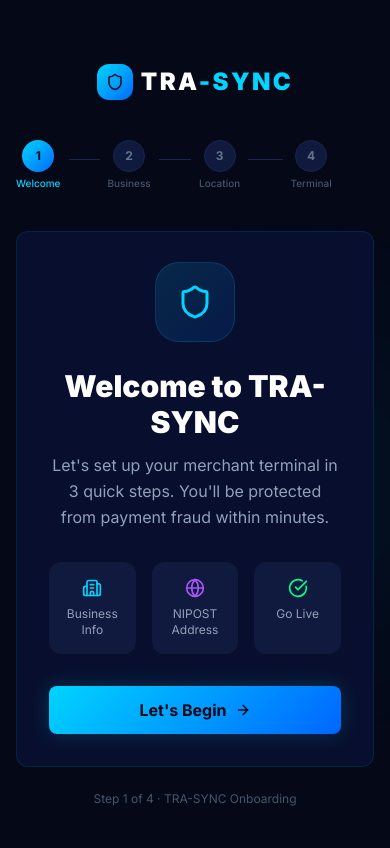
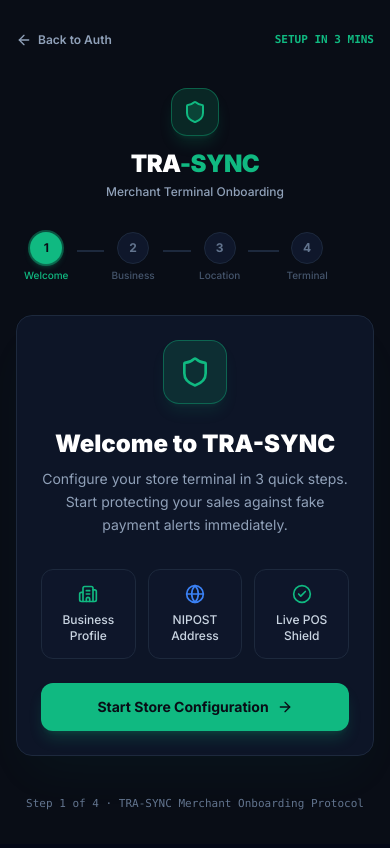
Before and after one commit to CodeWithHife/Tra-Sync, a Next.js app: page /onboard in a window 390 px wide. Shown: the top 848 px of the page. Built offline with nearby package versions, Linux system fonts and the light colour scheme.

Commit message:
Update Onboard page to match green dark theme and ensure mobile responsiveness

```diff
--- a/src/app/onboard/page.tsx
+++ b/src/app/onboard/page.tsx
@@ -3,8 +3,8 @@
 import { useState } from 'react';
 import { useRouter } from 'next/navigation';
 import {
-  Shield, Building2, MapPin, CheckCircle, Loader2,
-  ChevronRight, Globe, AlertCircle, Store, ArrowRight,
+  Shield, Building2, MapPin, CheckCircle2, Loader2,
+  ChevronRight, Globe, AlertCircle, Store, ArrowRight, ArrowLeft
 } from 'lucide-react';
 import { PostcodeResult } from '@/types';
 
@@ -18,7 +18,7 @@
   'Auto Parts & Accessories',
   'Furniture & Home Goods',
   'Telecommunications',
-  'Other',
+  'Other Services',
 ];
 
 type Step = 1 | 2 | 3 | 4;
@@ -78,104 +78,134 @@
   ];
 
   return (
-    <div className="min-h-screen bg-[#040817] flex flex-col items-center justify-center px-4 py-16 relative overflow-hidden">
-      <div className="absolute top-1/3 left-1/4 w-96 h-96 bg-[#00d4ff] opacity-[0.03] rounded-full blur-3xl pointer-events-none" />
+    <div className="min-h-screen bg-[#090D16] text-white font-sans flex flex-col justify-between px-4 py-8 relative overflow-hidden selection:bg-[#10B981] selection:text-[#090D16]">
+      {/* Ambient background glow */}
+      <div className="absolute top-1/4 left-1/2 -translate-x-1/2 w-[500px] h-[500px] bg-[radial-gradient(circle_at_center,_var(--tw-gradient-stops))] from-[#10B981]/10 via-[#10B981]/5 to-transparent blur-3xl pointer-events-none -z-10" />
 
-      <div className="w-full max-w-lg relative z-10">
-        {/* Logo */}
-        <div className="flex items-center justify-center gap-2 mb-10">
-          <div className="w-9 h-9 rounded-xl bg-gradient-to-br from-[#00d4ff] to-[#0066ff] flex items-center justify-center">
-            <Shield size={18} className="text-[#040817]" />
-          </div>
-          <span className="text-2xl font-black tracking-widest text-white">
-            TRA<span className="text-[#00d4ff]">-SYNC</span>
-          </span>
+      {/* Top Header Link */}
+      <div className="max-w-xl mx-auto w-full flex items-center justify-between z-10">
+        <button
+          onClick={() => router.push('/auth')}
+          className="text-slate-400 hover:text-[#10B981] text-xs font-semibold flex items-center gap-1.5 transition-colors"
+        >
+          <ArrowLeft className="w-4 h-4" /> Back to Auth
+        </button>
+        <span className="text-[#10B981] font-mono text-[11px] font-bold">SETUP IN 3 MINS</span>
       </div>
 
-        {/* Progress bar */}
-        <div className="flex items-center gap-2 mb-10">
+      {/* Main Form Container */}
+      <div className="w-full max-w-xl mx-auto my-auto py-6 relative z-10">
+
+        {/* Logo Header */}
+        <div className="flex flex-col items-center mb-8 text-center">
+          <div
+            onClick={() => router.push('/')}
+            className="w-12 h-12 rounded-2xl bg-[#10B981]/15 border border-[#10B981]/40 flex items-center justify-center text-[#10B981] mb-3 shadow-lg shadow-[#10B981]/15 cursor-pointer hover:scale-105 transition-transform"
+          >
+            <Shield className="w-6 h-6 fill-[#10B981]/20" />
+          </div>
+          <h1 className="text-2xl font-black tracking-tight text-white">
+            TRA<span className="text-[#10B981]">-SYNC</span>
+          </h1>
+          <p className="text-slate-400 text-xs font-medium mt-1">Merchant Terminal Onboarding</p>
+        </div>
+
+        {/* Step Progress Bar */}
+        <div className="flex items-center gap-2 mb-8 px-2">
           {STEPS.map((s, i) => (
             <div key={s.num} className="flex items-center gap-2 flex-1">
               <div className="flex flex-col items-center gap-1 shrink-0">
                 <div
                   className={`w-8 h-8 rounded-full flex items-center justify-center text-xs font-bold transition-all duration-300 ${
                     step > s.num
-                      ? 'bg-[#00d4ff] text-[#040817]'
+                      ? 'bg-[#10B981] text-[#090D16]'
                       : step === s.num
-                      ? 'bg-gradient-to-br from-[#00d4ff] to-[#0066ff] text-[#040817]'
-                      : 'bg-[#0f1a3e] text-slate-500 border border-[#1a2550]'
+                      ? 'bg-[#10B981] text-[#090D16] shadow-md shadow-[#10B981]/30 ring-2 ring-[#10B981]/40'
+                      : 'bg-slate-900 text-slate-500 border border-slate-800'
                   }`}
                 >
-                  {step > s.num ? <CheckCircle size={14} /> : s.num}
+                  {step > s.num ? <CheckCircle2 className="w-4 h-4 stroke-[3]" /> : s.num}
                 </div>
-                <span className={`text-[10px] font-medium ${step >= s.num ? 'text-[#00d4ff]' : 'text-slate-600'}`}>
+                <span className={`text-[10px] font-medium ${step >= s.num ? 'text-[#10B981]' : 'text-slate-600'}`}>
                   {s.label}
                 </span>
               </div>
               {i < STEPS.length - 1 && (
-                <div className={`flex-1 h-px mt-[-12px] transition-all duration-500 ${step > s.num ? 'bg-[#00d4ff]' : 'bg-[#1a2550]'}`} />
+                <div className={`flex-1 h-0.5 mt-[-14px] transition-all duration-500 ${step > s.num ? 'bg-[#10B981]' : 'bg-slate-800'}`} />
               )}
             </div>
           ))}
         </div>
 
-        {/* Card */}
-        <div className="card p-8 animate-slide-up">
+        {/* Card Box */}
+        <div className="bg-[#0F172A]/90 border border-slate-800 rounded-2xl p-6 sm:p-8 backdrop-blur-xl shadow-2xl shadow-[#10B981]/5">
+
           {/* ── Step 1: Welcome ──────────────────────────────────────────── */}
           {step === 1 && (
-            <div className="text-center">
-              <div className="w-20 h-20 rounded-3xl bg-gradient-to-br from-[#00d4ff20] to-[#0066ff20] border border-[#00d4ff25] flex items-center justify-center mx-auto mb-6 animate-float">
-                <Shield size={36} className="text-[#00d4ff]" />
+            <div className="text-center space-y-6">
+              <div className="w-16 h-16 rounded-2xl bg-[#10B981]/15 border border-[#10B981]/40 flex items-center justify-center mx-auto shadow-lg shadow-[#10B981]/10">
+                <Shield className="w-8 h-8 text-[#10B981]" />
               </div>
-              <h2 className="text-3xl font-black text-white mb-3">Welcome to TRA-SYNC</h2>
-              <p className="text-slate-400 mb-8 leading-relaxed">
-                Let&apos;s set up your merchant terminal in 3 quick steps. You&apos;ll be protected from
-                payment fraud within minutes.
+
+              <div className="space-y-2">
+                <h2 className="text-2xl sm:text-3xl font-black text-white">Welcome to TRA-SYNC</h2>
+                <p className="text-slate-400 text-sm leading-relaxed max-w-md mx-auto">
+                  Configure your store terminal in 3 quick steps. Start protecting your sales against fake payment alerts immediately.
                 </p>
-              <div className="grid grid-cols-3 gap-4 mb-8">
+              </div>
+
+              <div className="grid grid-cols-3 gap-3 pt-2">
                 {[
-                  { icon: Building2, label: 'Business Info', color: '#00d4ff' },
-                  { icon: Globe,     label: 'NIPOST Address', color: '#a855f7' },
-                  { icon: CheckCircle, label: 'Go Live',     color: '#00ff87' },
+                  { icon: Building2, label: 'Business Profile', color: '#10B981' },
+                  { icon: Globe,     label: 'NIPOST Address', color: '#3B82F6' },
+                  { icon: CheckCircle2, label: 'Live POS Shield', color: '#10B981' },
                 ].map((item) => {
                   const Icon = item.icon;
                   return (
-                    <div key={item.label} className="bg-[#0f1a3e] rounded-xl p-4 flex flex-col items-center gap-2">
-                      <Icon size={20} style={{ color: item.color }} />
-                      <span className="text-slate-400 text-xs text-center">{item.label}</span>
+                    <div key={item.label} className="bg-slate-900/90 border border-slate-800 rounded-xl p-3.5 flex flex-col items-center gap-2">
+                      <Icon className="w-5 h-5" style={{ color: item.color }} />
+                      <span className="text-slate-300 text-xs font-medium text-center">{item.label}</span>
                     </div>
                   );
                 })}
               </div>
-              <button id="onboard-start" onClick={advance} className="btn-primary w-full flex items-center justify-center gap-2">
-                Let&apos;s Begin <ArrowRight size={16} />
+
+              <button
+                id="onboard-start"
+                onClick={advance}
+                className="w-full bg-[#10B981] hover:bg-[#059669] text-[#090D16] font-bold text-sm py-3.5 rounded-xl transition-all shadow-lg shadow-[#10B981]/20 hover:shadow-[#10B981]/40 flex items-center justify-center gap-2 mt-4"
+              >
+                Start Store Configuration <ArrowRight className="w-4 h-4" />
               </button>
             </div>
           )}
 
           {/* ── Step 2: Business Info ────────────────────────────────────── */}
           {step === 2 && (
-            <div>
-              <div className="flex items-center gap-3 mb-6">
-                <div className="w-10 h-10 rounded-xl bg-[#00d4ff20] border border-[#00d4ff25] flex items-center justify-center">
-                  <Building2 size={20} className="text-[#00d4ff]" />
+            <div className="space-y-6">
+              <div className="flex items-center gap-3 border-b border-slate-800 pb-4">
+                <div className="w-10 h-10 rounded-xl bg-[#10B981]/15 border border-[#10B981]/30 flex items-center justify-center shrink-0">
+                  <Building2 className="w-5 h-5 text-[#10B981]" />
                 </div>
                 <div>
-                  <h2 className="text-xl font-bold text-white">Business Information</h2>
-                  <p className="text-slate-500 text-sm">Tell us about your business</p>
+                  <h2 className="text-xl font-bold text-white">Business Details</h2>
+                  <p className="text-slate-400 text-xs">Enter your official retail store name &amp; category</p>
                 </div>
               </div>
 
-              <div className="space-y-5">
+              <div className="space-y-4">
                 <div>
-                  <label className="text-slate-400 text-xs uppercase tracking-wider block mb-2">Business Name</label>
+                  <label className="text-slate-400 text-xs font-semibold uppercase tracking-wider block mb-1.5">
+                    Business / Store Name
+                  </label>
                   <div className="relative">
-                    <Store size={16} className="absolute left-3.5 top-1/2 -translate-y-1/2 text-slate-500" />
+                    <Store className="w-4 h-4 absolute left-3.5 top-1/2 -translate-y-1/2 text-slate-500" />
                     <input
                       id="onboard-biz-name"
                       type="text"
-                      className="input-field pl-10"
-                      placeholder="Chidi Superstore"
+                      required
+                      className="w-full bg-slate-900/90 border border-slate-700/80 focus:border-[#10B981] focus:ring-1 focus:ring-[#10B981] text-white rounded-xl pl-10 pr-4 py-3 text-sm transition-colors outline-none font-medium placeholder:text-slate-600"
+                      placeholder="e.g. Apex Retail Supermarket"
                       value={business.name}
                       onChange={(e) => setBusiness((b) => ({ ...b, name: e.target.value }))}
                     />
@@ -183,16 +213,18 @@
                 </div>
 
                 <div>
-                  <label className="text-slate-400 text-xs uppercase tracking-wider block mb-2">Industry Type</label>
+                  <label className="text-slate-400 text-xs font-semibold uppercase tracking-wider block mb-1.5">
+                    Industry Category
+                  </label>
                   <select
                     id="onboard-industry"
-                    className="input-field appearance-none"
+                    className="w-full bg-slate-900 border border-slate-700/80 focus:border-[#10B981] focus:ring-1 focus:ring-[#10B981] text-white rounded-xl px-4 py-3 text-sm transition-colors outline-none font-medium"
                     value={business.industry}
                     onChange={(e) => setBusiness((b) => ({ ...b, industry: e.target.value }))}
                   >
-                    <option value="" disabled>Select your industry…</option>
+                    <option value="" disabled>Select your store industry…</option>
                     {INDUSTRIES.map((ind) => (
-                      <option key={ind} value={ind}>{ind}</option>
+                      <option key={ind} value={ind} className="bg-slate-900 text-white">{ind}</option>
                     ))}
                   </select>
                 </div>
@@ -202,36 +234,38 @@
                 id="onboard-biz-next"
                 onClick={advance}
                 disabled={!canAdvance()}
-                className="btn-primary w-full mt-8 flex items-center justify-center gap-2 disabled:opacity-40 disabled:cursor-not-allowed"
+                className="w-full bg-[#10B981] hover:bg-[#059669] text-[#090D16] font-bold text-sm py-3.5 rounded-xl transition-all shadow-lg shadow-[#10B981]/20 flex items-center justify-center gap-2 disabled:opacity-40 disabled:cursor-not-allowed mt-6"
               >
-                Continue <ChevronRight size={16} />
+                Continue to Location <ChevronRight className="w-4 h-4" />
               </button>
             </div>
           )}
 
           {/* ── Step 3: NIPOST Postcode ──────────────────────────────────── */}
           {step === 3 && (
-            <div>
-              <div className="flex items-center gap-3 mb-6">
-                <div className="w-10 h-10 rounded-xl bg-[#a855f720] border border-[#a855f725] flex items-center justify-center">
-                  <MapPin size={20} className="text-[#a855f7]" />
+            <div className="space-y-6">
+              <div className="flex items-center gap-3 border-b border-slate-800 pb-4">
+                <div className="w-10 h-10 rounded-xl bg-[#10B981]/15 border border-[#10B981]/30 flex items-center justify-center shrink-0">
+                  <MapPin className="w-5 h-5 text-[#10B981]" />
                 </div>
                 <div>
                   <h2 className="text-xl font-bold text-white">NIPOST Address Verification</h2>
-                  <p className="text-slate-500 text-sm">Verify your physical business location</p>
+                  <p className="text-slate-400 text-xs">Anchor terminal to official physical postcode</p>
                 </div>
               </div>
 
-              <p className="text-slate-400 text-sm mb-5 leading-relaxed">
-                Enter your NIPOST digital postcode to anchor your terminal to a verified address.
-                <span className="text-[#00d4ff]"> Try: LA-100001-0842</span>
+              <p className="text-slate-400 text-xs sm:text-sm leading-relaxed">
+                Enter your NIPOST digital postcode to verify store address.
+                <span className="text-[#10B981] font-semibold cursor-pointer ml-1" onClick={() => setPostcode('LA-100001-0842')}>
+                  (Try: LA-100001-0842)
+                </span>
               </p>
 
-              <div className="flex gap-2 mb-4">
+              <div className="flex gap-2">
                 <input
                   id="onboard-postcode"
                   type="text"
-                  className="input-field font-mono tracking-widest flex-1"
+                  className="bg-slate-900/90 border border-slate-700/80 focus:border-[#10B981] text-white font-mono tracking-widest rounded-xl px-4 py-3 text-sm flex-1 uppercase outline-none"
                   placeholder="LA-100001-0842"
                   value={postcode}
                   onChange={(e) => { setPostcode(e.target.value.toUpperCase()); setPostcodeError(''); setPostcodeResult(null); }}
@@ -241,41 +275,41 @@
                   id="onboard-postcode-verify"
                   onClick={lookupPostcode}
                   disabled={postcodeLoading}
-                  className="btn-ghost px-4 shrink-0 flex items-center gap-2 disabled:opacity-60"
+                  className="bg-slate-800 hover:bg-slate-700 text-white font-semibold text-xs px-5 rounded-xl border border-slate-700 shrink-0 flex items-center gap-2 transition-colors disabled:opacity-60"
                 >
-                  {postcodeLoading ? <Loader2 size={16} className="animate-spin" /> : 'Verify'}
+                  {postcodeLoading ? <Loader2 className="w-4 h-4 animate-spin text-[#10B981]" /> : 'Verify'}
                 </button>
               </div>
 
               {postcodeError && (
-                <div className="flex items-start gap-2 bg-[#450a0a] border border-[#f8717130] text-[#f87171] text-sm px-4 py-3 rounded-lg mb-4">
-                  <AlertCircle size={16} className="shrink-0 mt-0.5" />
-                  {postcodeError}
+                <div className="flex items-start gap-2 bg-red-500/10 border border-red-500/30 text-red-400 text-xs px-4 py-3 rounded-xl">
+                  <AlertCircle className="w-4 h-4 shrink-0 mt-0.5" />
+                  <span>{postcodeError}</span>
                 </div>
               )}
 
               {postcodeResult && (
-                <div className="bg-[#0a1f10] border border-[#34d39930] rounded-xl p-5 mb-4 animate-slide-up">
-                  <div className="flex items-center gap-2 mb-3">
-                    <CheckCircle size={16} className="text-[#34d399]" />
-                    <span className="text-[#34d399] font-semibold text-sm">Location Verified</span>
+                <div className="bg-[#062c1d]/60 border border-[#10B981]/50 rounded-xl p-4 space-y-3">
+                  <div className="flex items-center gap-2">
+                    <CheckCircle2 className="w-4 h-4 text-[#10B981]" />
+                    <span className="text-[#10B981] font-bold text-xs uppercase tracking-wider">Address Resolved</span>
                   </div>
-                  <div className="grid grid-cols-2 gap-3 text-sm">
+                  <div className="grid grid-cols-2 gap-3 text-xs">
                     <div>
-                      <span className="text-slate-500 block text-xs uppercase tracking-wider mb-1">Street</span>
+                      <span className="text-slate-400 block text-[10px] uppercase font-mono">Street Address</span>
                       <span className="text-white font-medium">{postcodeResult.street}</span>
                     </div>
                     <div>
-                      <span className="text-slate-500 block text-xs uppercase tracking-wider mb-1">LGA</span>
+                      <span className="text-slate-400 block text-[10px] uppercase font-mono">LGA Zone</span>
                       <span className="text-white font-medium">{postcodeResult.lga}</span>
                     </div>
                     <div>
-                      <span className="text-slate-500 block text-xs uppercase tracking-wider mb-1">State</span>
+                      <span className="text-slate-400 block text-[10px] uppercase font-mono">State</span>
                       <span className="text-white font-medium">{postcodeResult.state}</span>
                     </div>
                     <div>
-                      <span className="text-slate-500 block text-xs uppercase tracking-wider mb-1">Coordinates</span>
-                      <span className="text-[#00d4ff] font-mono text-xs">
+                      <span className="text-slate-400 block text-[10px] uppercase font-mono">GPS Coordinates</span>
+                      <span className="text-[#10B981] font-mono font-bold text-[11px]">
                         {postcodeResult.lat.toFixed(4)}°N {postcodeResult.lng.toFixed(4)}°E
                       </span>
                     </div>
@@ -287,63 +321,71 @@
                 id="onboard-location-next"
                 onClick={advance}
                 disabled={!canAdvance()}
-                className="btn-primary w-full flex items-center justify-center gap-2 disabled:opacity-40 disabled:cursor-not-allowed"
+                className="w-full bg-[#10B981] hover:bg-[#059669] text-[#090D16] font-bold text-sm py-3.5 rounded-xl transition-all shadow-lg shadow-[#10B981]/20 flex items-center justify-center gap-2 disabled:opacity-40 disabled:cursor-not-allowed mt-4"
               >
-                Confirm Location <ChevronRight size={16} />
+                Confirm Location &amp; Deploy <ChevronRight className="w-4 h-4" />
               </button>
             </div>
           )}
 
           {/* ── Step 4: Terminal Ready ───────────────────────────────────── */}
           {step === 4 && (
-            <div className="text-center">
-              <div className="relative mx-auto w-24 h-24 mb-6">
-                <div className="w-24 h-24 rounded-full bg-gradient-to-br from-[#00ff87] to-[#00d4ff] opacity-20 absolute inset-0 animate-ping" />
-                <div className="w-24 h-24 rounded-full bg-[#0a1f10] border-2 border-[#00ff87] flex items-center justify-center relative">
-                  <CheckCircle size={40} className="text-[#00ff87]" />
+            <div className="text-center space-y-6">
+              <div className="relative mx-auto w-20 h-20">
+                <div className="w-20 h-20 rounded-full bg-[#10B981]/20 border border-[#10B981]/40 flex items-center justify-center mx-auto shadow-xl shadow-[#10B981]/20">
+                  <CheckCircle2 className="w-10 h-10 text-[#10B981]" />
                 </div>
               </div>
-              <h2 className="text-3xl font-black text-white mb-2">Terminal Ready!</h2>
-              <p className="text-slate-400 mb-2">
-                <span className="text-white font-semibold">{business.name || 'Your Business'}</span> is now
-                enrolled in TRA-SYNC anti-fraud protection.
+
+              <div className="space-y-2">
+                <h2 className="text-2xl sm:text-3xl font-black text-white">Terminal Deployed!</h2>
+                <p className="text-slate-400 text-sm">
+                  <span className="text-white font-bold">{business.name || 'Your Business'}</span> is now active on TRA-SYNC real-time anti-fraud protocol.
                 </p>
                 {postcodeResult && (
-                <p className="text-[#00d4ff] text-sm mb-8">
+                  <p className="text-[#10B981] font-mono text-xs pt-1">
                     📍 {postcodeResult.street}, {postcodeResult.lga}, {postcodeResult.state}
                   </p>
                 )}
-              <div className="grid grid-cols-2 gap-4 mb-8">
-                <div className="bg-[#0a1f10] border border-[#00ff8730] rounded-xl p-4">
-                  <div className="text-[#00ff87] font-bold text-lg">ACTIVE</div>
-                  <div className="text-slate-500 text-xs mt-1">Fraud Shield</div>
               </div>
-                <div className="bg-[#0f1a3e] border border-[#00d4ff30] rounded-xl p-4">
-                  <div className="text-[#00d4ff] font-bold text-lg">LOCKED</div>
-                  <div className="text-slate-500 text-xs mt-1">Inventory Guard</div>
+
+              <div className="grid grid-cols-2 gap-3 pt-2">
+                <div className="bg-[#062c1d]/60 border border-[#10B981]/40 rounded-xl p-3.5 text-center">
+                  <div className="text-[#10B981] font-bold text-base">ACTIVE</div>
+                  <div className="text-slate-400 text-[11px] mt-0.5">Webhook Shield</div>
+                </div>
+                <div className="bg-slate-900 border border-slate-800 rounded-xl p-3.5 text-center">
+                  <div className="text-white font-bold text-base">LOCKED</div>
+                  <div className="text-slate-400 text-[11px] mt-0.5">Inventory Guard</div>
                 </div>
               </div>
+
+              <div className="space-y-3 pt-2">
                 <button
                   id="onboard-go-dashboard"
                   onClick={() => router.push('/dashboard')}
-                className="btn-primary w-full flex items-center justify-center gap-2 animate-pulse-glow"
+                  className="w-full bg-[#10B981] hover:bg-[#059669] text-[#090D16] font-bold text-sm py-3.5 rounded-xl transition-all shadow-lg shadow-[#10B981]/20 flex items-center justify-center gap-2"
                 >
-                Go to Dashboard <ArrowRight size={16} />
+                  Launch Merchant Dashboard <ArrowRight className="w-4 h-4" />
                 </button>
                 <button
                   onClick={() => router.push('/pos')}
-                className="btn-ghost w-full mt-3 flex items-center justify-center gap-2"
+                  className="w-full bg-slate-800 hover:bg-slate-700 text-white font-semibold text-sm py-3 rounded-xl border border-slate-700 transition-colors flex items-center justify-center gap-2"
                   id="onboard-go-pos"
                 >
-                Open POS Terminal
+                  Open POS Checkout Terminal
                 </button>
               </div>
+            </div>
           )}
+
         </div>
 
-        <p className="text-center text-slate-600 text-xs mt-6">
-          Step {step} of 4 · TRA-SYNC Onboarding
-        </p>
+      </div>
+
+      {/* Footer Note */}
+      <div className="text-center text-slate-500 text-[11px] font-mono z-10">
+        Step {step} of 4 · TRA-SYNC Merchant Onboarding Protocol
       </div>
     </div>
   );
```
Lines whose indentation alone changed are shown as unchanged.
